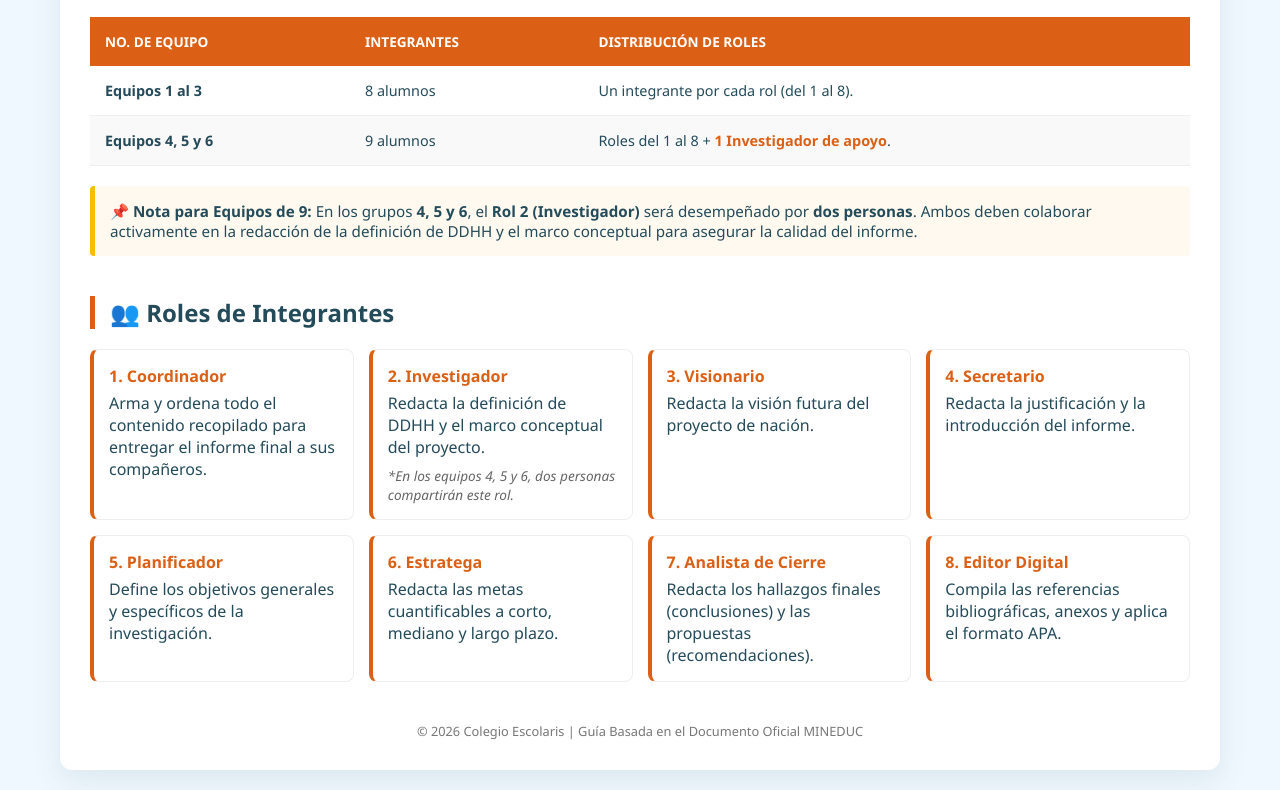
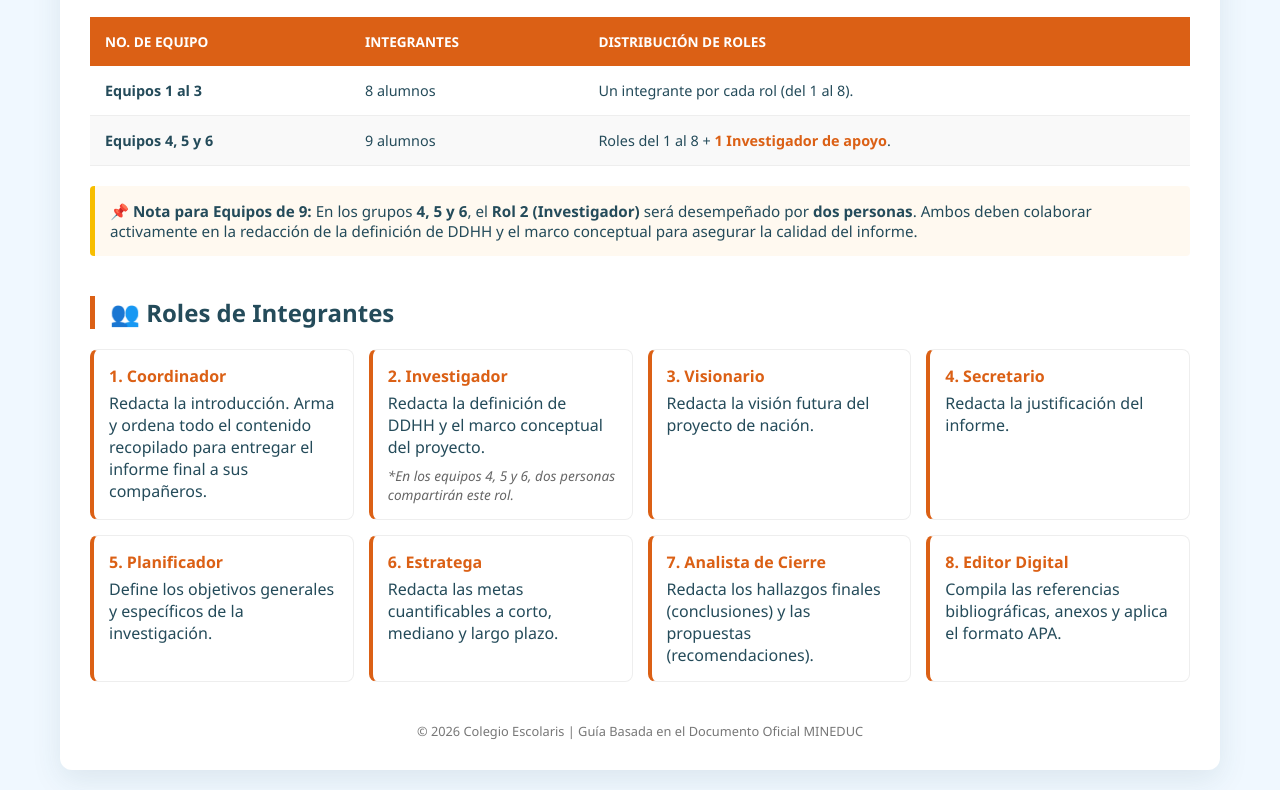
Before and after one commit to sushierodas-svg/EtapaII_SEMINARIOPLANREGULAR, a plain HTML site: page index.html in a window 1280 px wide. Shown: the part 2187-2977 px from the top of the page. Drawn offline with Linux system fonts and the light colour scheme.

Commit message:
Update index.html

```diff
--- a/index.html
+++ b/index.html
@@ -403,14 +403,14 @@
 
     <h2>👥 Roles de Integrantes</h2>
     <div class="roles-grid">
-        <div class="role-box"><strong>1. Coordinador</strong>Arma y ordena todo el contenido recopilado para entregar el informe final a sus compañeros.</div>
+        <div class="role-box"><strong>1. Coordinador</strong>Redacta la introducción. Arma y ordena todo el contenido recopilado para entregar el informe final a sus compañeros.</div>
         <div class="role-box">
             <strong>2. Investigador</strong>
             Redacta la definición de DDHH y el marco conceptual del proyecto.<br>
             <span style="font-size: 0.85em; color: #666; display: block; margin-top: 8px;"><em>*En los equipos 4, 5 y 6, dos personas compartirán este rol.</em></span>
         </div>
         <div class="role-box"><strong>3. Visionario</strong>Redacta la visión futura del proyecto de nación.</div>
-        <div class="role-box"><strong>4. Secretario</strong>Redacta la justificación y la introducción del informe.</div>
+        <div class="role-box"><strong>4. Secretario</strong>Redacta la justificación del informe.</div>
         <div class="role-box"><strong>5. Planificador</strong>Define los objetivos generales y específicos de la investigación.</div>
         <div class="role-box"><strong>6. Estratega</strong>Redacta las metas cuantificables a corto, mediano y largo plazo.</div>
         <div class="role-box"><strong>7. Analista de Cierre</strong>Redacta los hallazgos finales (conclusiones) y las propuestas (recomendaciones).</div>
```
